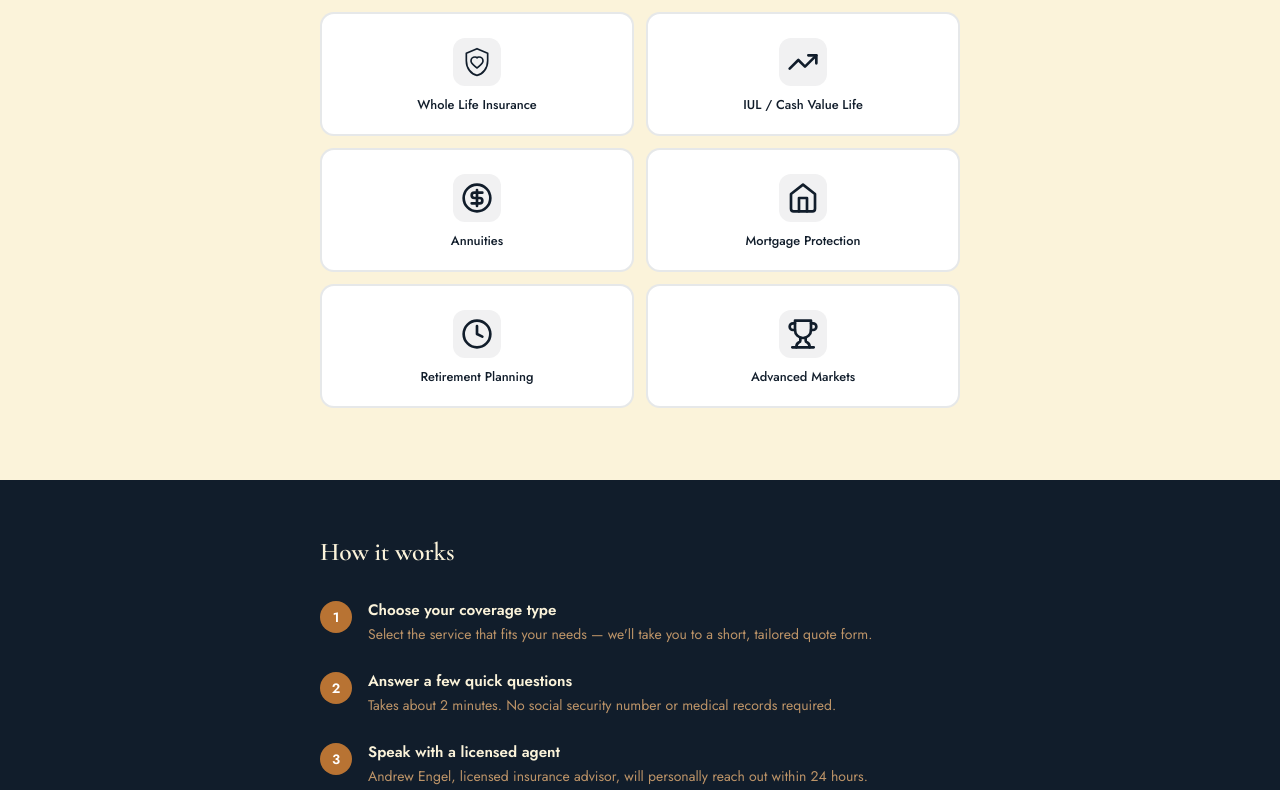
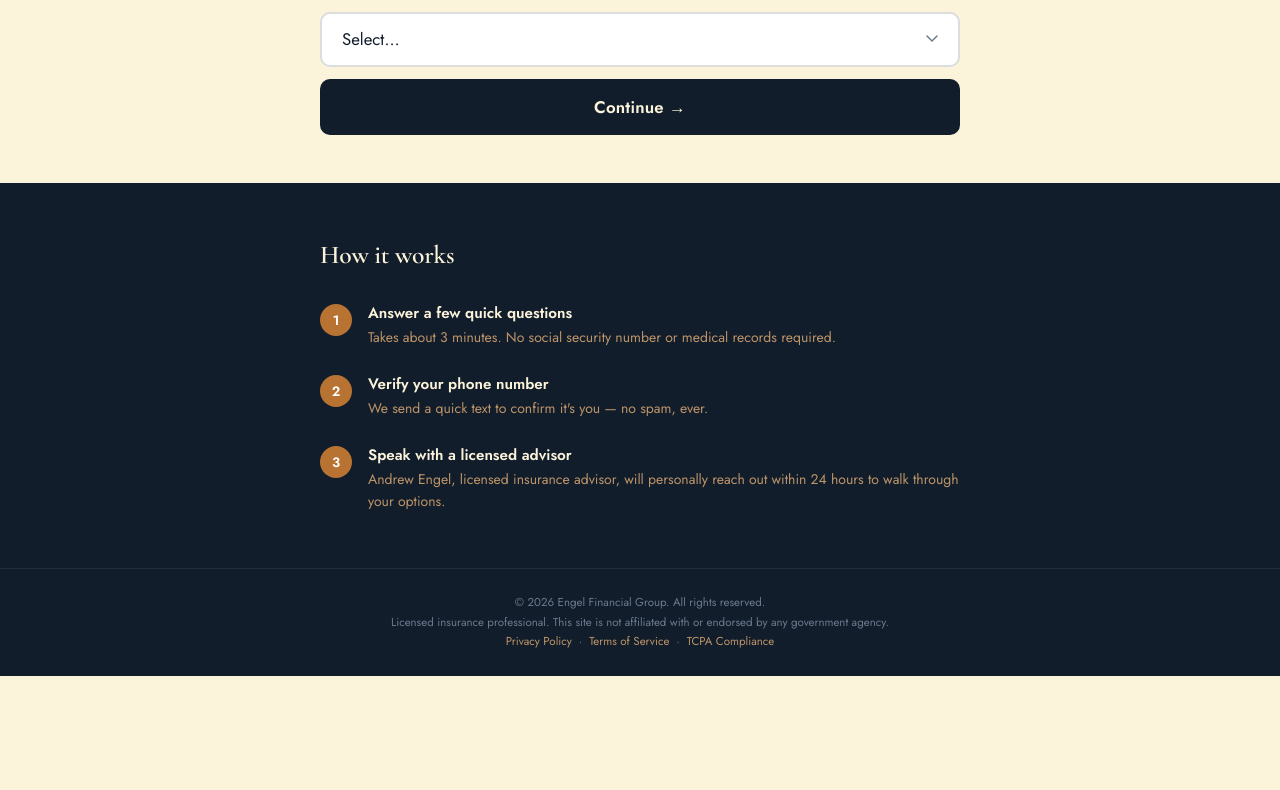
Before and after one commit to Andrewengel6/engel-financial-1, a website: page lp/life-insurance.html in a window 1280 px wide. Shown: the part 207-997 px from the top of the page. After the commit the page ends 883 px from the top, so only its background shows below. Drawn offline with nearby package versions, Linux system fonts and the light colour scheme.

Commit message:
feat: rebuild life-insurance wizard as 10-step general qualification funnel

```diff
--- a/lp/life-insurance.html
+++ b/lp/life-insurance.html
@@ -3,13 +3,26 @@
 <head>
   <meta charset="UTF-8">
   <meta name="viewport" content="width=device-width, initial-scale=1.0">
-  <title>Life Insurance Quote — Engel Financial Group</title>
-  <meta name="description" content="Get a free life insurance quote in minutes. No obligation.">
+  <title>Life Insurance Review — Engel Financial Group</title>
+  <meta name="description" content="Start your free life insurance review in minutes. A licensed advisor will reach out within 24 hours. No obligation.">
   <meta name="robots" content="noindex">
   <link rel="preconnect" href="https://fonts.googleapis.com">
   <link rel="preconnect" href="https://fonts.gstatic.com" crossorigin>
   <link href="https://fonts.googleapis.com/css2?family=Cormorant+Garamond:wght@400;600;700&family=Jost:wght@300;400;500;600&display=swap" rel="stylesheet">
   <link rel="stylesheet" href="/lp/wizard.css">
+  <!-- Meta Pixel base code -->
+  <script>
+    !function(f,b,e,v,n,t,s){if(f.fbq)return;n=f.fbq=function(){n.callMethod?
+    n.callMethod.apply(n,arguments):n.queue.push(arguments)};if(!f._fbq)f._fbq=n;
+    n.push=n;n.loaded=!0;n.version='2.0';n.queue=[];t=b.createElement(e);t.async=!0;
+    t.src=v;s=b.getElementsByTagName(e)[0];s.parentNode.insertBefore(t,s)}(window,
+    document,'script','https://connect.facebook.net/en_US/fbevents.js');
+    fbq('init', 'PIXEL_ID_PLACEHOLDER');
+    fbq('track', 'PageView');
+  </script>
+  <noscript><img height="1" width="1" style="display:none"
+    src="https://www.facebook.com/tr?id=PIXEL_ID_PLACEHOLDER&ev=PageView&noscript=1"
+  /></noscript>
 </head>
 <body>
 
@@ -49,22 +62,22 @@
         <div class="lp-trust-step">
           <div class="lp-trust-num">1</div>
           <div class="lp-trust-text">
-            <strong>Choose your coverage type</strong>
-            <p>Select the service that fits your needs — we'll take you to a short, tailored quote form.</p>
+            <strong>Answer a few quick questions</strong>
+            <p>Takes about 3 minutes. No social security number or medical records required.</p>
           </div>
         </div>
         <div class="lp-trust-step">
           <div class="lp-trust-num">2</div>
           <div class="lp-trust-text">
-            <strong>Answer a few quick questions</strong>
-            <p>Takes about 2 minutes. No social security number or medical records required.</p>
+            <strong>Verify your phone number</strong>
+            <p>We send a quick text to confirm it's you — no spam, ever.</p>
           </div>
         </div>
         <div class="lp-trust-step">
           <div class="lp-trust-num">3</div>
           <div class="lp-trust-text">
-            <strong>Speak with a licensed agent</strong>
-            <p>Andrew Engel, licensed insurance advisor, will personally reach out within 24 hours.</p>
+            <strong>Speak with a licensed advisor</strong>
+            <p>Andrew Engel, licensed insurance advisor, will personally reach out within 24 hours to walk through your options.</p>
           </div>
         </div>
       </div>
@@ -86,17 +99,91 @@
     document.getElementById('lp-back-btn').addEventListener('click', function() { lpWizard.back(); });
 
     lpWizard.init({
+      source_page: '/lp/life-insurance',
+      closingSteps: [
+        { type: 'contactCapture', question: 'Where should the licensed advisor reach you?' },
+        { type: 'otp' },
+        { type: 'done' },
+      ],
       steps: [
         {
-          type: 'redirect',
-          question: "Which type of coverage interests you?",
+          type: 'dropdown',
+          question: 'What state do you live in?',
+          field: 'state',
+          options: lpWizard.STATE_OPTIONS,
+        },
+        {
+          type: 'number',
+          question: 'What is your age?',
+          field: 'age',
+          min: 18,
+          max: 85,
+          placeholder: 'Enter your age',
+        },
+        {
+          type: 'choice',
+          question: 'Who are you getting this coverage for?',
+          field: 'coverage_for',
           choices: [
-            { label: 'Whole Life Insurance',  icon: lpWizard.ICONS.shield, href: '/lp/whole-life.html' },
-            { label: 'IUL / Cash Value Life', icon: lpWizard.ICONS.growth, href: '/lp/iul.html' },
-            { label: 'Annuities',             icon: lpWizard.ICONS.income, href: '/lp/annuities.html' },
-            { label: 'Mortgage Protection',   icon: lpWizard.ICONS.house,  href: '/lp/mortgage-protection.html' },
-            { label: 'Retirement Planning',   icon: lpWizard.ICONS.clock,  href: '/lp/retirement-planning.html' },
-            { label: 'Advanced Markets',      icon: lpWizard.ICONS.trophy, href: '/lp/advanced-markets.html' },
+            { label: 'Myself',              value: 'self' },
+            { label: 'My spouse / partner', value: 'spouse' },
+            { label: 'My children',         value: 'children' },
+            { label: 'Other',               value: 'other' },
+          ],
+        },
+        {
+          type: 'choice',
+          question: 'What type of coverage are you looking for?',
+          field: 'product_interest',
+          choices: [
+            { label: 'Term Life',             value: 'term_life' },
+            { label: 'Whole Life',            value: 'whole_life' },
+            { label: 'IUL / Cash Value Life', value: 'iul_cash_value' },
+            { label: 'Final Expense',         value: 'final_expense' },
+            { label: 'Not sure yet',          value: 'not_sure' },
+          ],
+        },
+        {
+          type: 'choice',
+          question: "What's your main reason for looking?",
+          field: 'main_reason',
+          choices: [
+            { label: 'Protect my family',          value: 'protect_family' },
+            { label: 'Cover mortgage / debt',      value: 'cover_mortgage' },
+            { label: 'Leave money behind',         value: 'leave_money' },
+            { label: 'Cover final expenses',       value: 'final_expenses' },
+            { label: 'Build long-term protection', value: 'long_term_protection' },
+            { label: 'Not sure yet',               value: 'not_sure' },
+          ],
+        },
+        {
+          type: 'choice',
+          question: 'How would you describe your overall health?',
+          field: 'health',
+          choices: [
+            { label: 'Great', value: 'great' },
+            { label: 'Fair',  value: 'fair' },
+            { label: 'Poor',  value: 'poor' },
+          ],
+        },
+        {
+          type: 'choice',
+          question: 'Do you currently use tobacco products?',
+          field: 'tobacco',
+          choices: [
+            { label: 'No',  value: 'no' },
+            { label: 'Yes', value: 'yes' },
+          ],
+        },
+        {
+          type: 'choice',
+          question: 'When would you like to speak with a licensed advisor?',
+          field: 'contact_timing',
+          choices: [
+            { label: 'As soon as possible', value: 'immediately' },
+            { label: 'This week',           value: 'this_week' },
+            { label: 'Within a month',      value: 'within_a_month' },
+            { label: 'Just looking around', value: 'just_looking' },
           ],
         },
       ],
```
